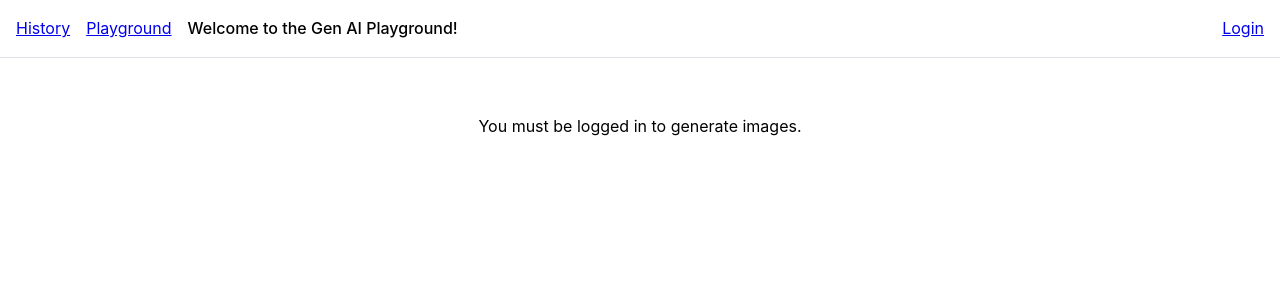
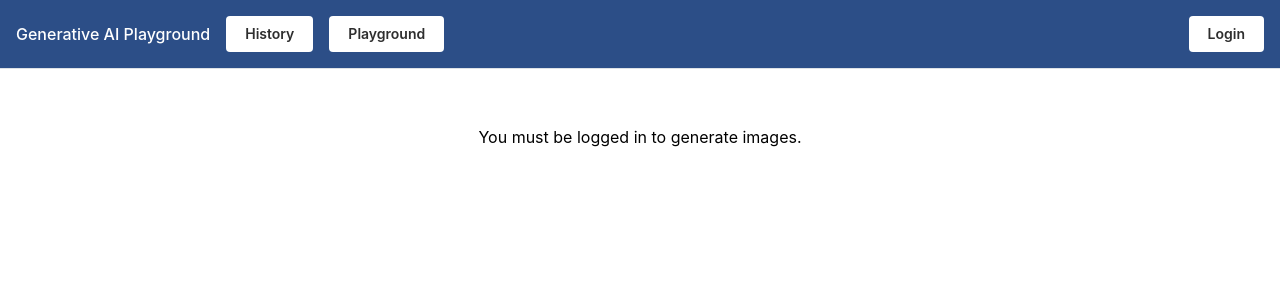
Before and after one commit to TKT20007-Generative-AI-playground/gen-ai-playground, a React (Vite) app in the folder gen-ai-playground/frontend/: page / in a window 1280 px wide. Shown: the top 300 px of the page. Built offline with nearby package versions, Linux system fonts and the light colour scheme; no server answers.

Commit message:
Updated the topbar of the application

```diff
--- a/gen-ai-playground/frontend/src/components/Header.tsx
+++ b/gen-ai-playground/frontend/src/components/Header.tsx
@@ -2,7 +2,7 @@ import { Link } from "react-router-dom"
 import { useState } from 'react'
 import { useAuth } from '../context/AuthContext'
 import LoginModal from './Login'
-import { Group, Divider, Text } from "@mantine/core"
+import { Group, Divider, Text, Button } from "@mantine/core"
 
 export default function Header() {
   const [loginOpened, setLoginOpened] = useState(false)
@@ -10,33 +10,33 @@ export default function Header() {
 
   return (
     <>
-      <Group justify="space-between" p="md">
+      <Group justify="space-between" p="md" bg="#2C4E87">
         <Group gap="md">
-          <Link to="/history"> History</Link> {/* muutin pathin */}
-          <Link to="/playground">Playground</Link>
-          <Text fw={500}> Welcome to the Gen AI Playground! </Text>
+          <Text fw={500} c="white">Generative AI Playground </Text>
+          <Button component={Link} to="/history" variant="white" color="dark">
+            History
+          </Button>
+          <Button component={Link} to="/playground" variant="white" color="dark">
+            Playground
+          </Button>
         </Group>
 
         {isLoggedIn ? (
-          <a
-            href="#"
-            onClick={(e) => {
-              e.preventDefault()
-              logout()
-            }}
+           <Button
+            variant="white"
+            color="dark"
+            onClick={logout}
           >
             Logout
-          </a>
+          </Button>
         ) : (
-          <a
-            href="#"
-            onClick={(e) => {
-              e.preventDefault()
-              setLoginOpened(true)
-            }}
+          <Button
+            variant="white"
+            color="dark"
+            onClick={() => setLoginOpened(true)}
           >
             Login
-          </a>
+          </Button>
         )}
         <LoginModal opened={loginOpened} onClose={() => setLoginOpened(false)} />
       </Group>
```
